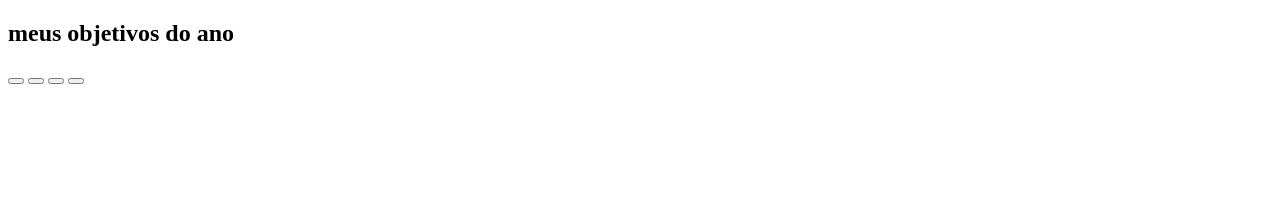
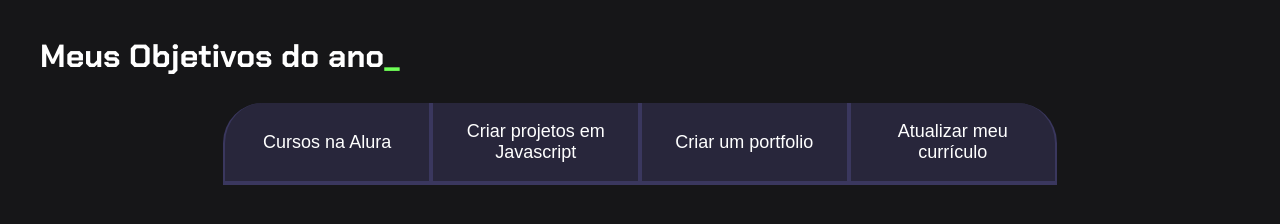
Before and after one commit to patricialeticia/agenda-digital, a plain HTML site: page index.html in a window 1280 px wide. Drawn offline with Linux system fonts and the light colour scheme.

Commit message:
Add files via upload

```diff
--- a/index.html
+++ b/index.html
@@ -2,19 +2,20 @@
 <html lang="pt-br">
 <head>
     <meta charset="UTF-8">
-    <meta http-equiv="X-UA-Compatible" content="IE=edge">
     <meta name="viewport" content="width=device-width, initial-scale=1.0">
-    <title>agenda digital</title>
+    <title>Meus objetivos do ano</title>
     <link rel="stylesheet" href="style.css">
 </head>
+
 <body>
-    <section class=conteúdo principal></section>
-  <h2 class="títulos principais">meus objetivos do ano </h2>
-  <div class="botoes">
-    <button class="botoes"></button>
-    <button class="botoes"></button>
-    <button class="botoes"></button>
-    <button class="botoes"></button>
-  </div>
+    <section class="conteudo-principal">
+        <h2 class="titulo-principal">Meus Objetivos do ano<span>_</span></h2>
+        <div class="botoes">
+            <button class="botao ativo">Cursos na Alura</button>
+            <button class="botao">Criar projetos em Javascript</button>
+            <button class="botao">Criar um portfolio</button>
+            <button class="botao">Atualizar meu currículo</button>
+        </div>
+    </section>
 </body>
 </html>
--- a/style.css
+++ b/style.css
@@ -1,12 +1,69 @@
-@import url('https://fonts.googleapis.com/css2?family=Chakra+Petch:wght@400;700&display=swap')
-:root{
---cor-de-fundo:#1E1E1E;
---verde:#6fff57;
---branco:#ffffff;
---botao-ativo:#3A37SE;
---botão-Inativo:rgba(58,55,94,0.5);
---texto-fundo:rgba(58,55,94,0.3);
+@import url('https://fonts.googleapis.com/css?family=Chakra+Petch:wght@400;700&display=swap');
+
+:root {
+  --cor-de-fundo: #161618;
+  --verde: #6FFF57;
+  --branco: #FFFFFF;
+  --botao-ativo: #3A375E;
+  --botao-inativo: rgba(58, 55, 94, 0.5);
+  --texto-fundo: rgba(58, 55, 94, 0.3);
 }
-body{
-    background-color;
+
+body {
+  background-color: var(--cor-de-fundo);
+  color: var(--branco);
+  font-family: 'Chakra Petch', sans-serif;
 }
+
+.conteudo-principal{
+display:flex;
+flex-direction:column;
+justify-content:center;
+ align-items:center;
+    max-width: 1200px;
+    width: 100%;
+    margin: 0 auto;
+}
+
+.titulo-principal {
+    text-align: left;
+    width: 100%;
+    font-size: 32px;
+}
+.titulo-principal span {
+    color: var(--verde);
+}
+.botao{
+        font-family: "Crakra Petch", sans-serif;
+        background-color: var(--botao-inativo);
+        color: var(--branco);
+        display: flex;
+        justify-content: center;
+        padding: 1em;
+        font-size: 18px;
+        align-items: center;
+        width: 100%;
+        border-bottom: 4px solid var(--botao-ativo);
+        border-left: 2px solid var(--botao-ativo);
+        border-right: 2px solid var(--botao-ativo);
+        border-top: none;
+}
+.botoes {
+    display: block;
+}
+.botao:first-child {
+    border-radius: 40px 40px 0 0;
+}
+
+@media screen and (min-width: 768px) {
+    .botoes {
+        display: flex;
+    }
+    .botao:first-child{
+ border-radius: 40px 0 0 0;
+    }
+   .botao:last-child{
+    border-radius:0 40px 0 0;
+   }
+
+}
```
